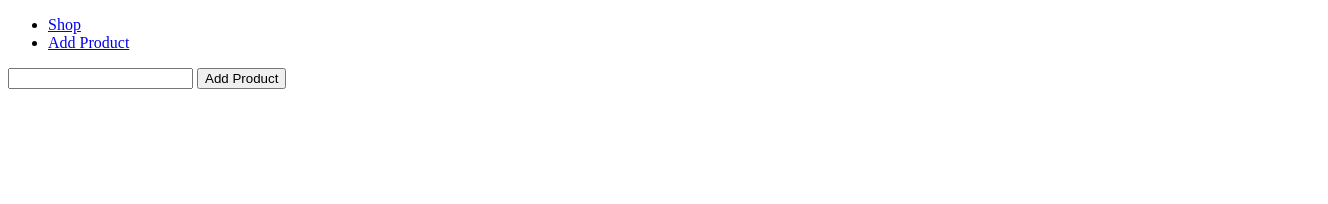
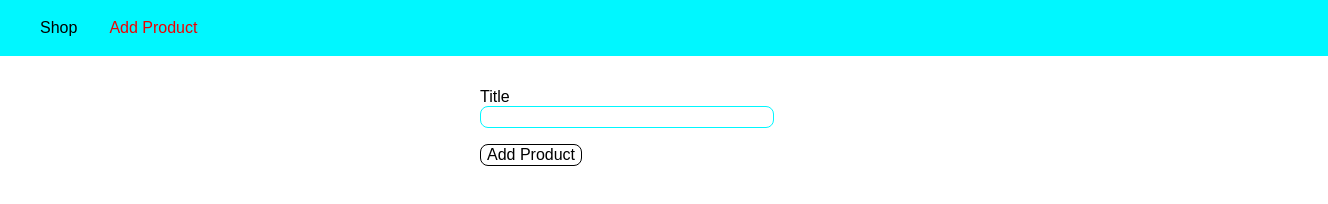
Before and after one commit to urbanczykg/online_shop, a website: page views/add-product.html in a window 1280 px wide. Shown: the whole page, 1328 px wide, since content can reach past the window. Drawn offline with Linux system fonts and the light colour scheme.

Commit message:
style of my web

```diff
--- a/views/add-product.html
+++ b/views/add-product.html
@@ -9,18 +9,99 @@
 </head>
 
 <body>
-    <header>
-        <nav>
-            <ul>
-                <li><a href="/">Shop</a></li>
-                <li><a href="/admin/add-product">Add Product</a></li>
-            </ul>
+    <style>
+        body{
+          padding: 0;
+          margin: 0;
+          font-family: sans-serif;
+        }
+        main {
+          padding:1rem;
+        }
+        .main-header {
+          width:100%;
+          height: 3.5rem;
+          background-color:rgb(0, 247, 255);
+          padding: 0 1.5rem;
+        }
+        .main-header__nav {
+          height: 100%;
+          display: flex;
+          align-items: center;
+
+        }
+        .main-header__item-list {
+          list-style: none;
+          margin: 0;
+          padding: 0;
+          display: flex;
+
+        }
+        .main-header__item {
+          margin: 0 1rem;
+          padding:0;
+
+        }
+        .main-header__item a {
+          text-decoration: none;
+          color: black;
+        }
+        .main-header__item a:hover,
+        .main-header__item a:active,
+        .main-header__item a.active
+        {
+          color:rgb(240, 0, 0);
+        }
+        .product-form {
+           width: 20rem;
+           max-width: 90%;
+           margin:auto;
+
+        }
+        .form-control {
+            margin: 1rem 0;
+        }
+        .form-control label,
+        .form-control input{
+            display: block;
+            width: 90%;
+        }
+        .form-control input{
+            border: 1px solid rgb(0, 247, 255);
+            font:inherit;
+            border-radius: 8px;
+        }
+
+        button{
+            font:inherit;
+            border: 1px solid black;
+            color:black;
+            background: white;
+            border-radius: 8px;
+            cursor:pointer;
+        }
+        button:hover,
+        button:active
+        {
+            background-color: blueviolet;
+            color:white;
+        }
+      </style>
+    <header class="main-header">
+        <nav class="main-header__nav">
+          <ul class="main-header__item-list">
+            <li class="main-header__item" ><a  href="/">Shop</a></li>
+            <li class="main-header__item"><a class="active" href="admin/add-product"> Add Product</a></li>
+          </ul>
         </nav>
-    </header>
+      </header>
+    <main>
+        <form class="product-form" action="/add-product" method="POST">
+            <div class="form-control">
+                <label for="title">Title</label>
+                <input type="text" name="title" id="title">
+            </div>
 
-    <main>
-        <form action="/add-product" method="POST">
-            <input type="text" name="title">
             <button type="submit">Add Product</button>
         </form>
     </main>
```
Also changed, not shown: views/error.html (+52 -0 lines), views/shop.html (+36 -4 lines).
